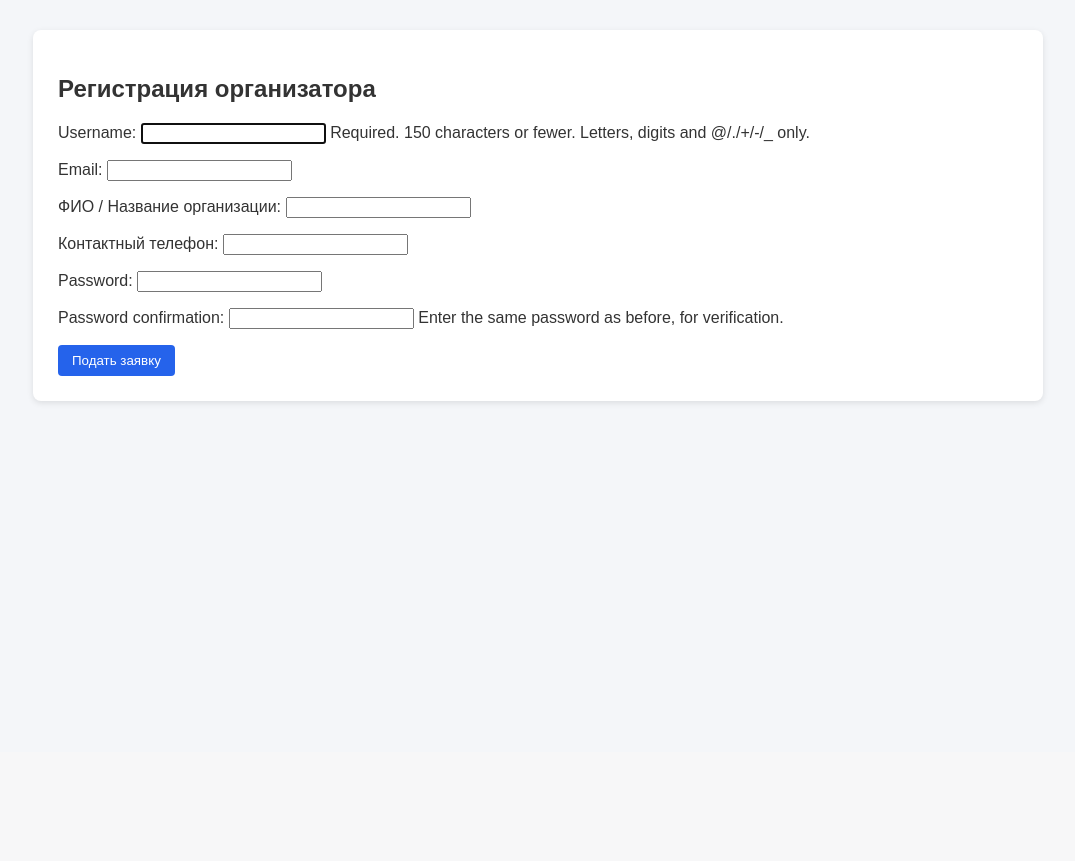
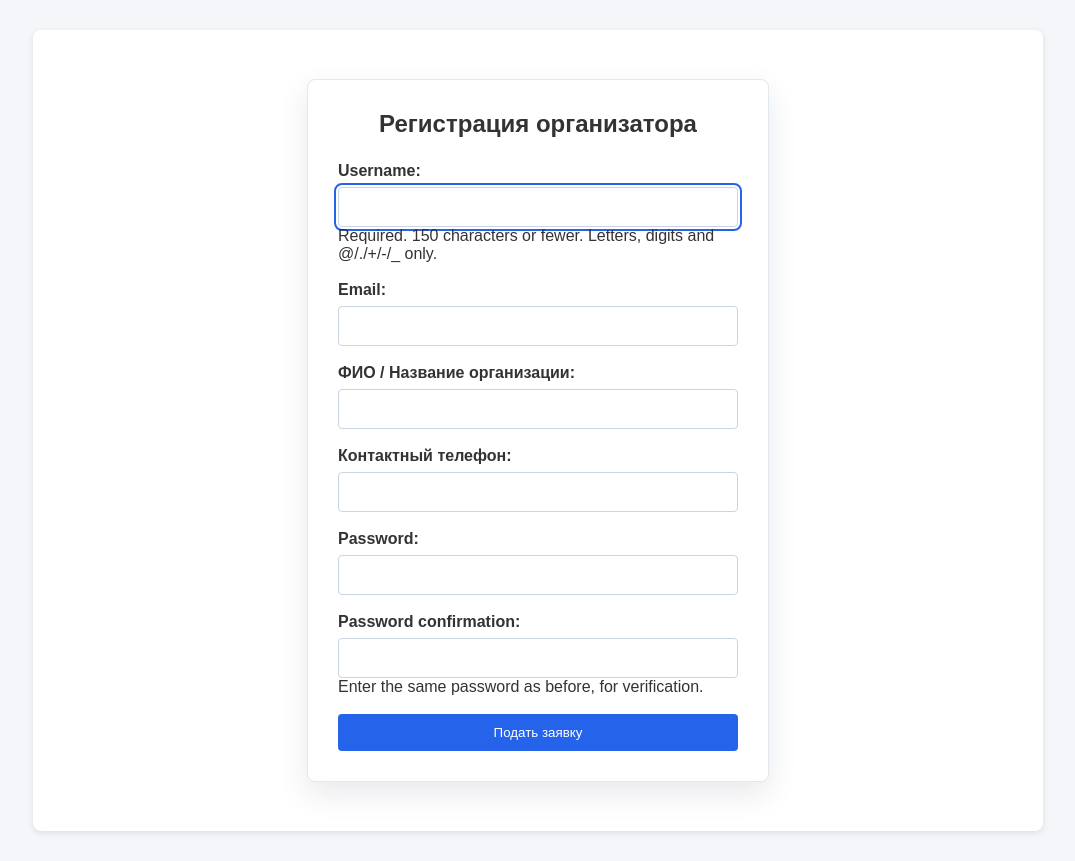
Before and after one commit to iisuslik9/django_idz, a Django app: page /accounts/register/organizer/ in a window 1280 px wide. Shown: the part 48-909 px from the top of the page, without its empty margins (102-1177 px from the left). Before the commit the page ends 452 px from the top, so only its background shows below. Run offline with Django 5.2, Linux system fonts and the light colour scheme.

Commit message:
some polish

```diff
--- a/sport_events/accounts_app/templates/accounts_app/login.html
+++ b/sport_events/accounts_app/templates/accounts_app/login.html
@@ -1,9 +1,13 @@
 {% extends "base.html" %}
 {% block content %}
+<div class="login-layout">
+    <section class="login-panel">
         <h2>Вход в систему</h2>
         <form method="post">
             {% csrf_token %}
             {{ form.as_p }}
             <button type="submit" class="btn">Войти</button>
         </form>
+    </section>
+</div>
 {% endblock %}
--- a/sport_events/accounts_app/templates/accounts_app/register_organizer.html
+++ b/sport_events/accounts_app/templates/accounts_app/register_organizer.html
@@ -1,9 +1,13 @@
 {% extends "base.html" %}
 {% block content %}
+<div class="login-layout">
+    <section class="login-panel">
         <h2>Регистрация организатора</h2>
         <form method="post">
             {% csrf_token %}
             {{ form.as_p }}
             <button type="submit" class="btn">Подать заявку</button>
         </form>
+    </section>
+</div>
 {% endblock %}
--- a/sport_events/accounts_app/templates/accounts_app/register_participant.html
+++ b/sport_events/accounts_app/templates/accounts_app/register_participant.html
@@ -1,9 +1,13 @@
 {% extends "base.html" %}
 {% block content %}
+<div class="login-layout">
+    <section class="login-panel">
         <h2>Регистрация участника</h2>
         <form method="post">
             {% csrf_token %}
             {{ form.as_p }}
             <button type="submit" class="btn">Зарегистрироваться</button>
         </form>
+    </section>
+</div>
 {% endblock %}
--- a/sport_events/events_app/templates/events_app/home.html
+++ b/sport_events/events_app/templates/events_app/home.html
@@ -6,8 +6,8 @@
 {% if not user.is_authenticated %}
 
     <div class="hero">
-        <h1>Единая платформа спортивных мероприятий</h1>
-        <p>Находите марафоны, турниры и соревнования в вашем городе. Регистрируйтесь в один клик, отслеживайте расписание и следите за своими результатами.</p>
+        <h1>Платформа спортивных мероприятий</h1>
+        <p>Марафоны, турниры и соревнования в Новосибирске. Регистрируйтесь в один клик и следите за своими результатами.</p>
         <div class="hero-buttons">
             <a href="{% url 'register_participant' %}" class="btn-hero-primary">Стать участником</a>
             <a href="{% url 'register_organizer' %}" class="btn-hero-secondary">Я организатор</a>
--- a/sport_events/static/css/style.css
+++ b/sport_events/static/css/style.css
@@ -10,9 +10,71 @@ table { width: 100%; border-collapse: collapse; margin-top: 15px; }
 th, td { border: 1px solid #ddd; padding: 10px; text-align: left; }
 th { background: #f1f5f9; }
 
+.login-layout {
+    min-height: calc(100vh - 220px);
+    display: grid;
+    place-items: center;
+    padding: 24px 0;
+}
+
+.login-panel {
+    width: min(100%, 400px);
+    padding: 30px;
+    background: #fff;
+    border: 1px solid #e2e8f0;
+    border-radius: 8px;
+    box-shadow: 0 12px 30px rgba(30, 41, 59, 0.1);
+}
+
+.login-panel h2 {
+    margin: 0 0 24px;
+    text-align: center;
+}
+
+.login-panel form p {
+    margin: 0 0 18px;
+}
+
+.login-panel label {
+    display: block;
+    margin-bottom: 7px;
+    font-weight: 600;
+}
+
+.login-panel input {
+    box-sizing: border-box;
+    width: 100%;
+    padding: 10px 12px;
+    border: 1px solid #cbd5e1;
+    border-radius: 4px;
+    font: inherit;
+}
+
+.login-panel input:focus {
+    outline: 2px solid #2563eb;
+    outline-offset: 2px;
+}
+
+.login-panel .btn {
+    width: 100%;
+    padding: 11px 16px;
+}
+
+@media (max-width: 600px) {
+    .login-layout {
+        min-height: calc(100vh - 190px);
+    }
+
+    .login-panel {
+        padding: 24px 20px;
+    }
+}
+
 /* Приветственный блок (Hero) */
 .hero {
-    background: linear-gradient(135deg, #1e293b 0%, #2563eb 100%);
+    /* background: linear-gradient(135deg, #1e293b 0%, #2563eb 100%); */
+    background: linear-gradient(rgba(30, 41, 59, 0.72), rgba(37, 99, 235, 0.78)),
+                url("../images/hero-bg.jpg") center/cover no-repeat;
     color: #fff;
     padding: 50px 30px;
     border-radius: 12px;
```
Also changed, not shown: sport_events/static/images/hero-bg.jpg (added). Lines whose indentation alone changed are shown as unchanged.
